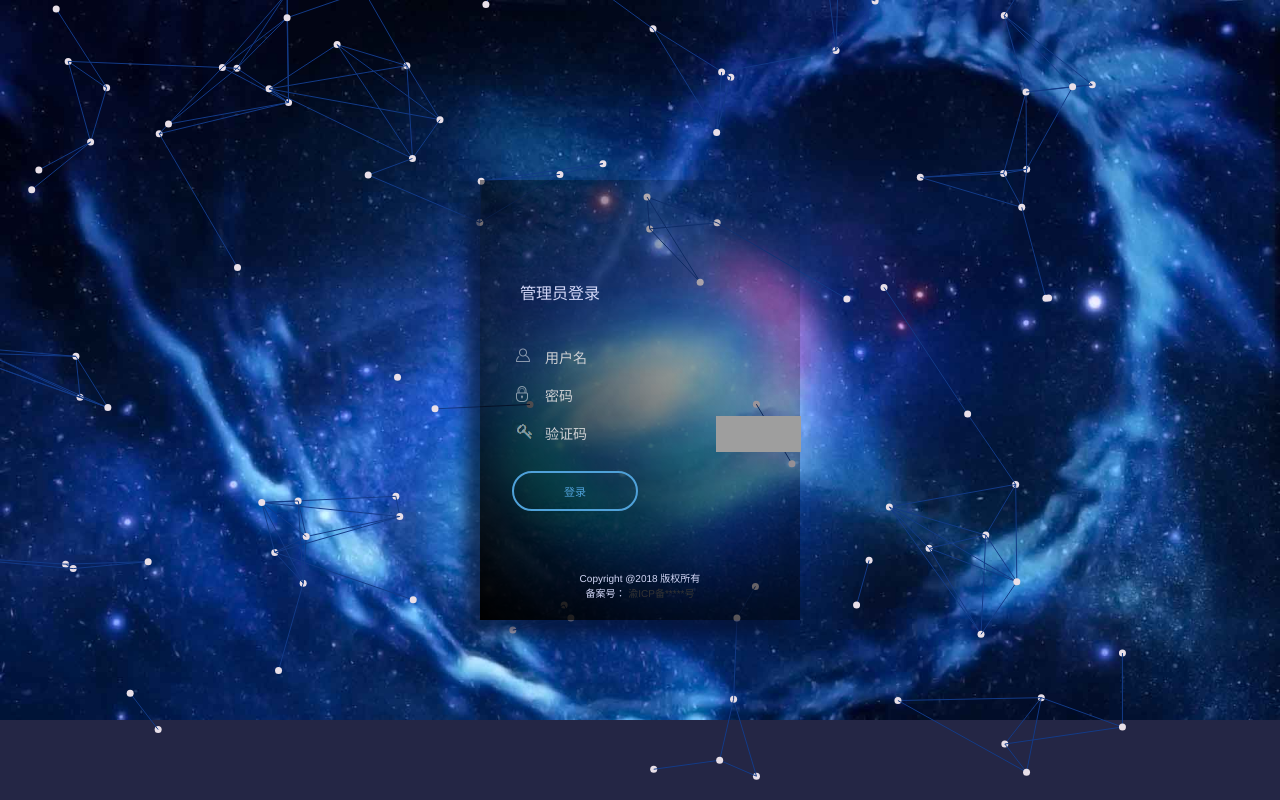
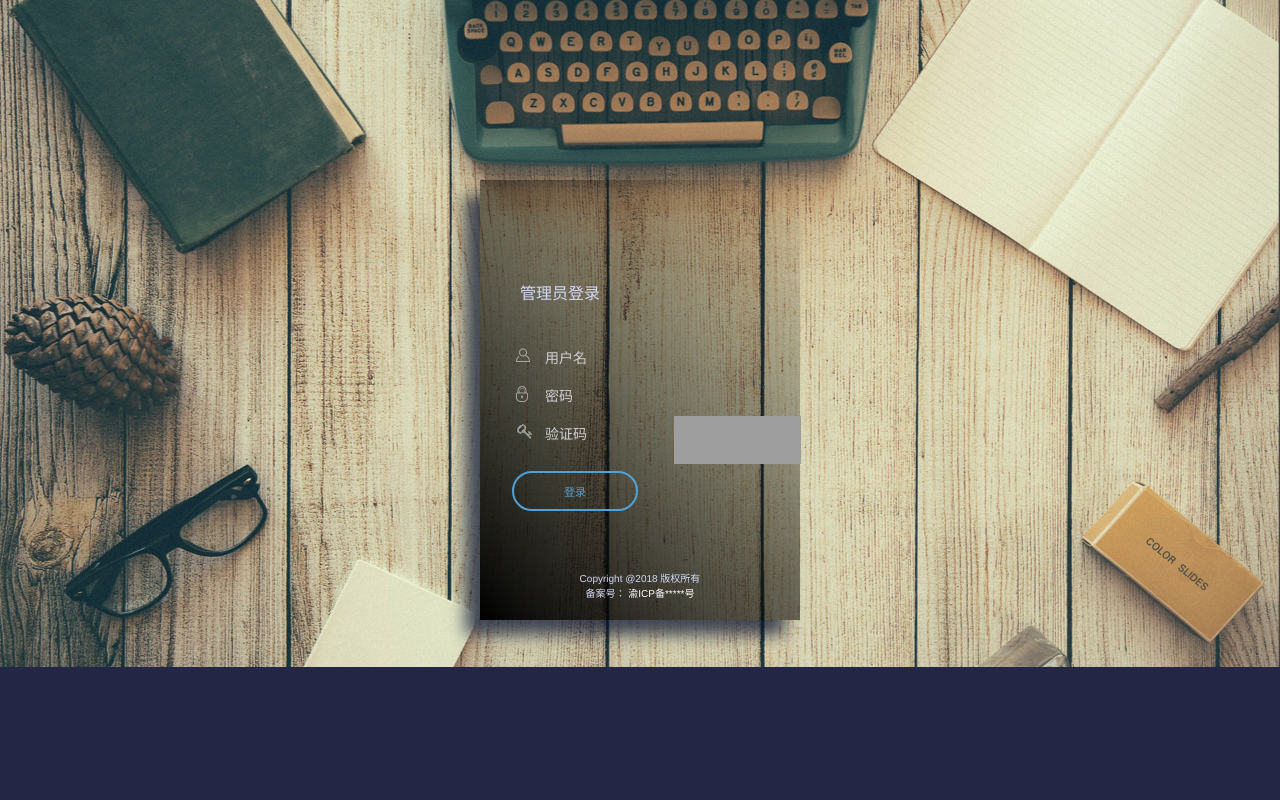
Before and after one commit to WangXiaopai595/RitualThin, a PHP site: page /DbName/application/admin/view/login/index.html in a window 1280 px wide. Run offline with PHP 8.4, Linux system fonts and the light colour scheme; grey boxes are pictures that could not be loaded.

Commit message:
后台页面调整

```diff
--- a/application/admin/view/login/index.html
+++ b/application/admin/view/login/index.html
@@ -74,7 +74,7 @@
 				</div>
 				<div class='disclaimer' style="text-align: center;">
 					<p style="text-align: center;">Copyright @2018 版权所有<br/>备案号：
-						<a href="http://www.miitbeian.gov.cn/" target="_blank">渝ICP备*****号</a>
+						<a href="http://www.miitbeian.gov.cn/" target="_blank" style="color: #fff">渝ICP备*****号</a>
 					</p>
 				</div>
 			</form>
@@ -86,11 +86,11 @@
 		<script type="text/javascript" src="__STYLE__/js/jquery.min.js"></script>
 		<script type="text/javascript" src="__STYLE__/js/layer.js"></script>
 		<script type="text/javascript" src="__STYLE__/js/jquery-ui.min.js"></script>
-		<script type="text/javascript" src='__STYLE__/js/stopExecutionOnTimeout.js?t=1'></script>
+		<!--<script type="text/javascript" src='__STYLE__/js/stopExecutionOnTimeout.js?t=1'></script>-->
 		<script type="text/javascript" src="__STYLE__/layui/layui.js"></script>
-		<script type="text/javascript" src="__STYLE__/js/Particleground.js"></script>
-		<script type="text/javascript" src="__STYLE__/js/Treatment.js"></script>
-		<script type="text/javascript" src="__STYLE__/js/jquery.mockjax.js"></script>
+		<!--<script type="text/javascript" src="__STYLE__/js/Particleground.js"></script>-->
+		<!--<script type="text/javascript" src="__STYLE__/js/Treatment.js"></script>-->
+		<!--<script type="text/javascript" src="__STYLE__/js/jquery.mockjax.js"></script>-->
 		<script type="text/javascript">
 			$(document).keypress(function(e) {
 				// 回车键事件
@@ -99,10 +99,10 @@
 				}
 			});
 			//粒子背景特效
-			$('body').particleground({
-				dotColor: '#E8DFE8',
-				lineColor: '#133b88'
-			});
+//			$('body').particleground({
+//				dotColor: '#E8DFE8',
+//				lineColor: '#133b88'
+//			});
 		</script>
 
 	</body>
--- a/public/static/admin/css/demo.css
+++ b/public/static/admin/css/demo.css
@@ -65,8 +65,8 @@
 }
 .J_codeimg
 {
-        width: 85px;
-    height: 36px;
+        width: 127px;
+    height: 48px;
     padding: 3px;
     z-index: 0;
     color:#FFF;
```
Also changed, not shown: public/static/admin/img/Star ry.jpg (added), public/static/admin/img/Starry.jpg.
